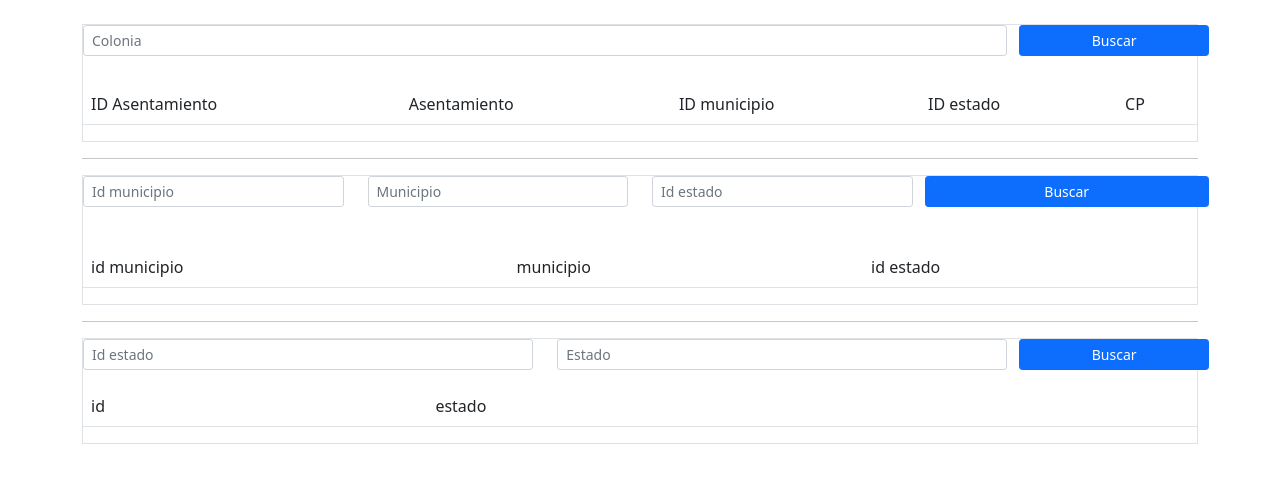
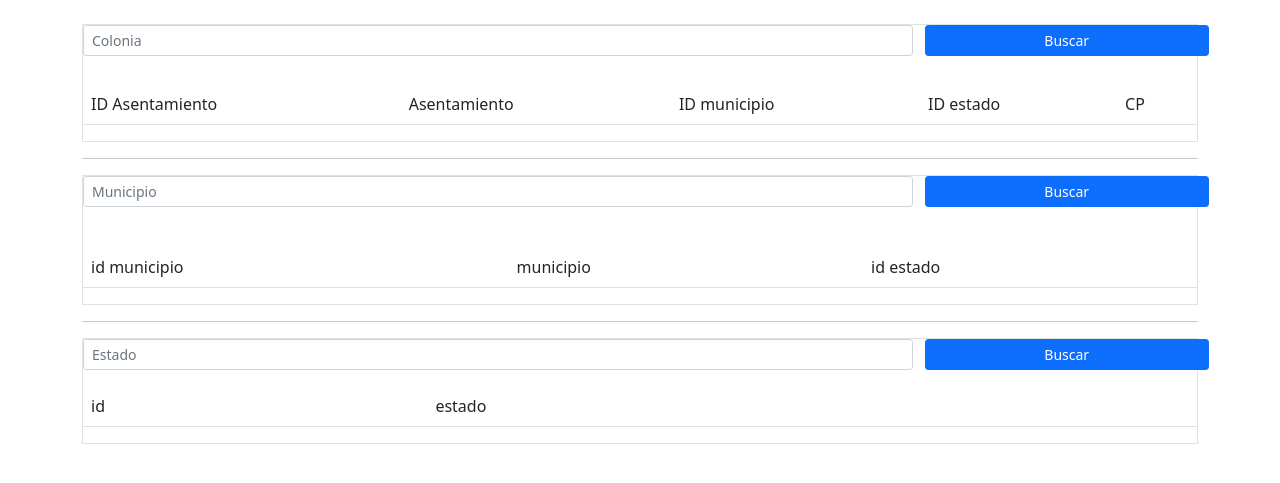
Before and after one commit to thenexusG/prueba_backend, a Flask app: page / in a window 1280 px wide. Shown: the part 56-539 px from the top of the page. Run offline with Flask 2, Linux system fonts and the light colour scheme; some libraries are stand-ins or nearby versions.

Commit message:
Add files via upload

```diff
--- a/templates/index.html
+++ b/templates/index.html
@@ -12,11 +12,11 @@
 <div class="border">
     <form action="/Colonia_Name" method="POST">
         <div class="mb-1 row">
-            <div class="col-sm-10">
+            <div class="col-sm-9">
                 <input class="form-control form-control-sm" aria-label=".form-control-sm example" type="text"
                     name="colonia" placeholder="Colonia">
             </div>
-            <button class="col-sm-2 btn btn-primary btn-sm" type="submit">Buscar</button>
+            <button class="col-sm-3 btn btn-primary btn-sm" type="submit">Buscar</button>
         </div>
     </form>
     <br>
@@ -47,17 +47,9 @@
 <div class="border">
 <form action="/Municipio_Name" method="POST">
     <div class="mb-3 row">
-        <div class="col-sm-3">
-            <input class="form-control form-control-sm" aria-label=".form-control-sm example" type="text"
-                name="id_municipio" placeholder="Id municipio">
-        </div>
-        <div class="col-sm-3">
+        <div class="col-sm-9">
             <input class="form-control form-control-sm" aria-label=".form-control-sm example" type="text"
                 name="municipio" placeholder="Municipio">
-        </div>
-        <div class="col-sm-3">
-            <input class="form-control form-control-sm" aria-label=".form-control-sm example" type="text"
-                name="id_estado" placeholder="Id estado">
         </div>
         <button class="col-sm-3 btn btn-primary btn-sm" type="submit">Buscar</button>
     </div>
@@ -88,15 +80,11 @@
 <div class="border">
 <form action="/Estado_Name" method="POST">
     <div class="mb-3 row">
-        <div class="col-sm-5">
-            <input class="form-control form-control-sm" aria-label=".form-control-sm example" type="text"
-                name="id_estado" placeholder="Id estado">
-        </div>
-        <div class="col-sm-5">
+        <div class="col-sm-9">
             <input class="form-control form-control-sm" aria-label=".form-control-sm example" type="text" name="estado"
                 placeholder="Estado">
         </div>
-        <button class="col-sm-2 btn btn-primary btn-sm" type="submit">Buscar</button>
+        <button class="col-sm-3 btn btn-primary btn-sm" type="submit">Buscar</button>
     </div>
 </form>
 
```
Also changed, not shown: templates/AddColonia.html (line endings or trailing spaces), templates/AddEstado.html (line endings or trailing spaces), templates/AddMunicipio.html (line endings or trailing spaces), templates/layout.html (line endings or trailing spaces), templates/searchCP.html (line endings or trailing spaces).
